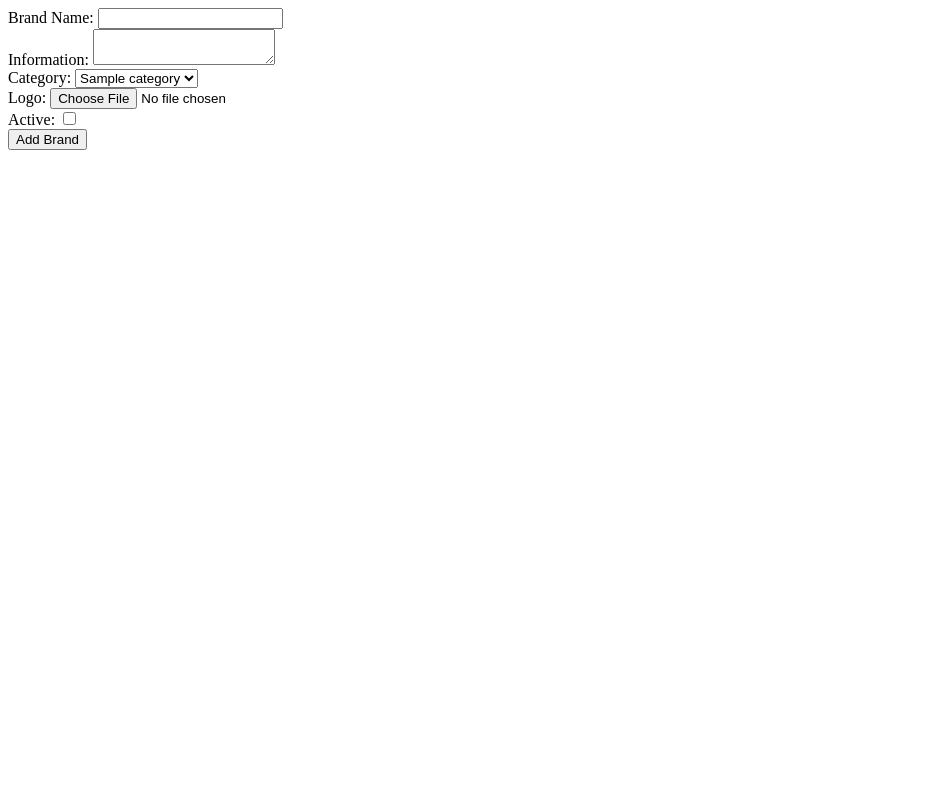
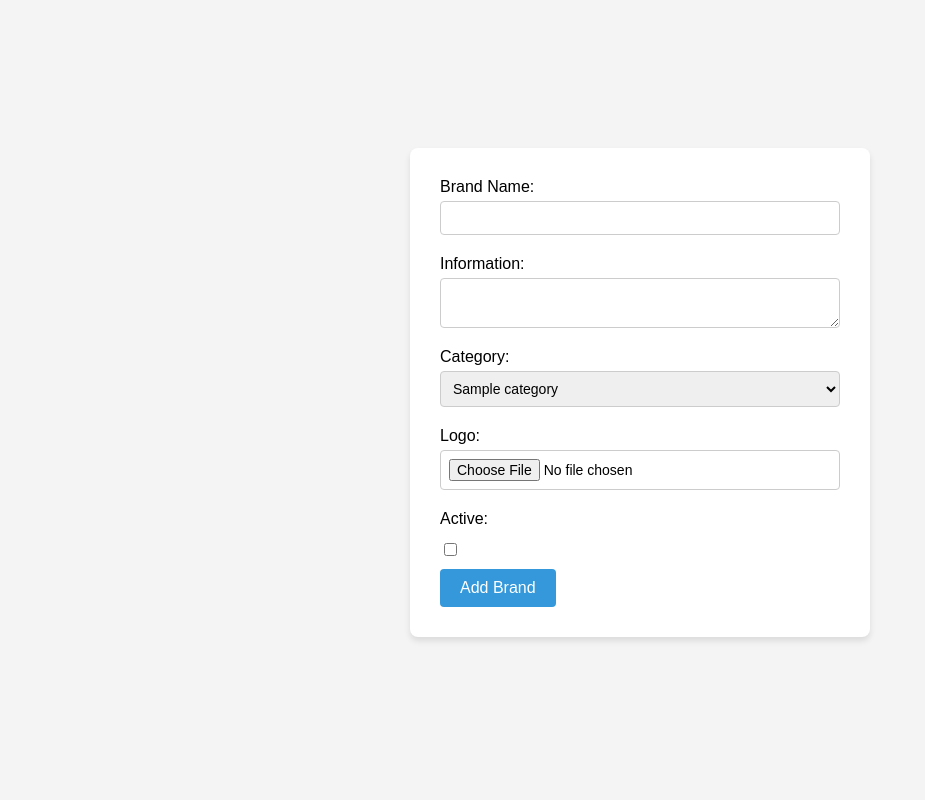
Before and after one commit to MadsenDev/account-sheet-generator, a PHP site: page /add.php in a window 1280 px wide. Shown: the whole page, without its empty margins (0-925 px from the left). Run offline with PHP 8.4, Linux system fonts and the light colour scheme; tables that the repository leaves empty or names only in its code hold one stand-in row (values such as "Sample post").

Commit message:
Fixed info
Fixed an issue where 'info' was not correctly added to the database. Gave add.php some style while I was at it.

```diff
--- a/add.php
+++ b/add.php
@@ -1,6 +1,64 @@
 <html>
 <head>
 <title>add</title>
+<style>
+  body {
+    font-family: 'Arial', sans-serif;
+    background-color: #f4f4f4;
+    display: flex;
+    justify-content: center;
+    align-items: center;
+    height: 100vh;
+    margin: 0;
+  }
+
+  form {
+    background-color: white;
+    padding: 30px;
+    border-radius: 8px;
+    box-shadow: 0 4px 6px rgba(0, 0, 0, 0.1);
+    max-width: 400px;
+    width: 100%;
+  }
+
+  label {
+    display: block;
+    margin-bottom: 5px;
+  }
+
+  input[type="text"],
+  input[type="file"],
+  input[type="email"],
+  input[type="password"],
+  textarea,
+  select {
+    width: 100%;
+    padding: 8px;
+    margin-bottom: 20px;
+    border: 1px solid #ccc;
+    border-radius: 4px;
+    font-size: 14px;
+  }
+
+  input[type="checkbox"] {
+    margin-top: 10px;
+  }
+
+  input[type="submit"] {
+    background-color: #3498db;
+    color: white;
+    padding: 10px 20px;
+    font-size: 16px;
+    border: none;
+    cursor: pointer;
+    border-radius: 4px;
+    margin-top: 10px;
+  }
+
+  input[type="submit"]:hover {
+    background-color: #2980b9;
+  }
+</style>
 </head>
 <body>
     <!-- Get all categories -->
```
Also changed, not shown: add_brand.php (+9 -1 lines).
